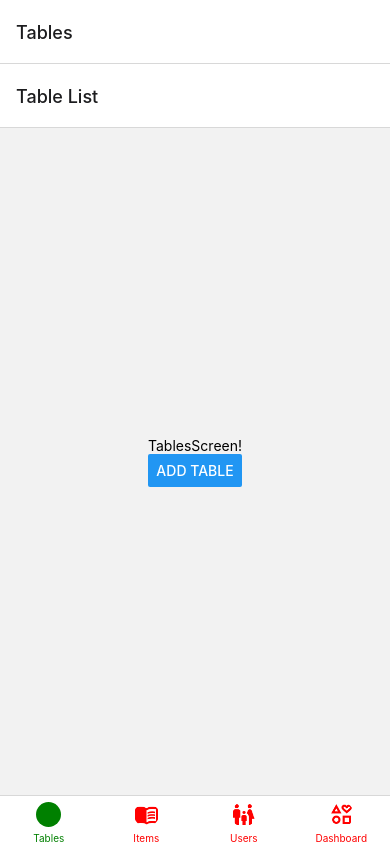
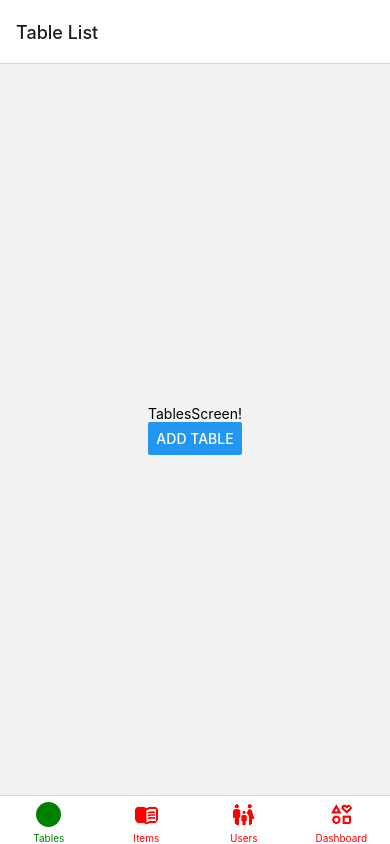
Before and after one commit to AmitRohan/gyaat, a React Native app: screen / in a window 390 px wide. Built offline with nearby package versions, Linux system fonts and the light colour scheme; grey boxes are pictures that could not be loaded.

Commit message:
Enabled Headder only for dashboard

```diff
--- a/App.js
+++ b/App.js
@@ -32,6 +32,7 @@ const App = () => {
     <NavigationContainer>
       <Tab.Navigator
         screenOptions={({route}) => ({
+          headerShown: route.name === 'Dashboard', // SHOW ONLY FOR DASHBOARD
           tabBarIcon: ({focused, color, size}) => {
             let iconName;
             let tintColor;
```
